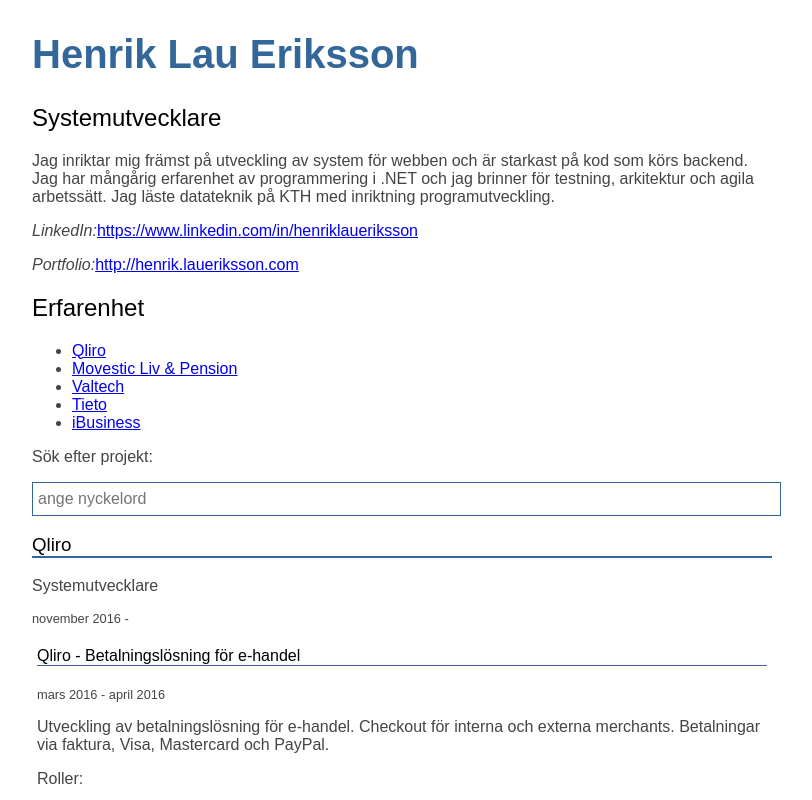
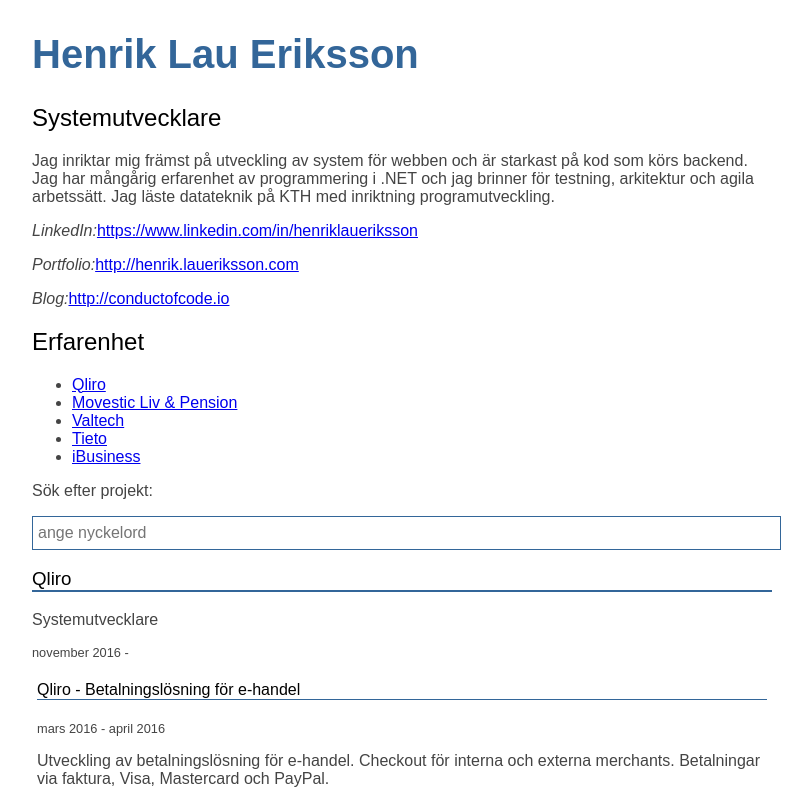
Before and after one commit to hlaueriksson/cv, an Angular app: page / in a window 1280 px wide. Shown: the top 800 px of the page, without its empty margins (238-1050 px from the left). Built offline with nearby package versions, Linux system fonts and the light colour scheme.

Commit message:
added link to blog

```diff
--- a/src/app/app.component.html
+++ b/src/app/app.component.html
@@ -7,6 +7,7 @@
   <div *ngIf="resume.urls">
     <p><em>LinkedIn:</em> <a href="{{resume.urls.linkedin}}">{{resume.urls.linkedin}}</a></p>
     <p><em>Portfolio:</em> <a href="{{resume.urls.portfolio}}">{{resume.urls.portfolio}}</a></p>
+    <p><em>Blog:</em> <a href="{{resume.urls.blog}}">{{resume.urls.blog}}</a></p>
   </div>
 
   <h2>Erfarenhet</h2>
```
